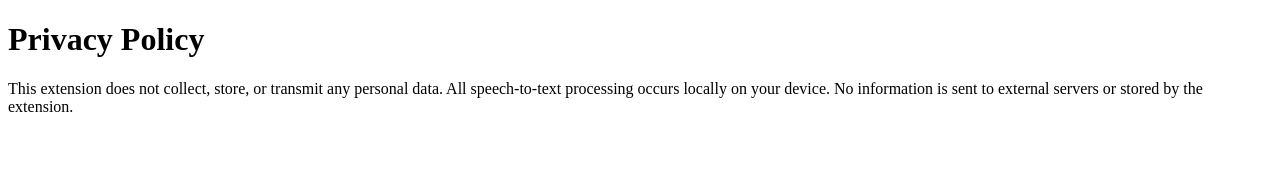
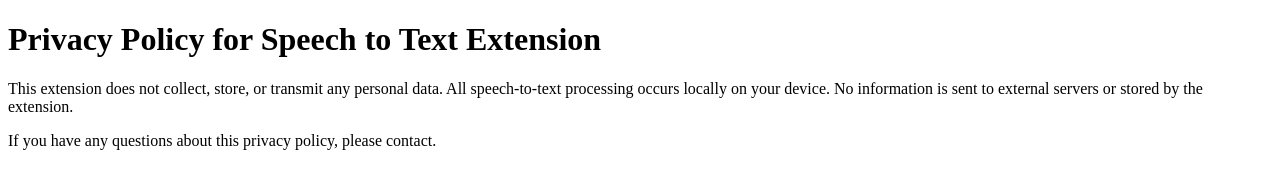
Before and after one commit to Sreenivas-Reddy-S/peech-to-text-privacy-policy, a plain HTML site: page index.html in a window 1280 px wide. Drawn offline with Linux system fonts and the light colour scheme.

Commit message:
Update index.html
Updated Content.

```diff
--- a/index.html
+++ b/index.html
@@ -6,7 +6,8 @@
   <title>Privacy Policy</title>
 </head>
 <body>
-  <h1>Privacy Policy</h1>
+  <h1>Privacy Policy for Speech to Text Extension </h1>
   <p>This extension does not collect, store, or transmit any personal data. All speech-to-text processing occurs locally on your device. No information is sent to external servers or stored by the extension.</p>
+  <p>If you have any questions about this privacy policy, please contact.</p>
 </body>
 </html>
```
